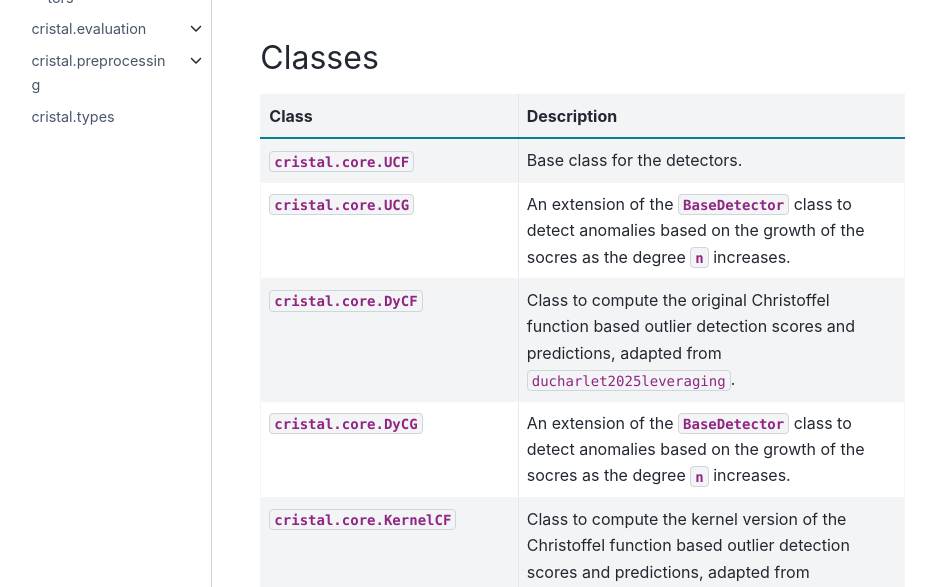
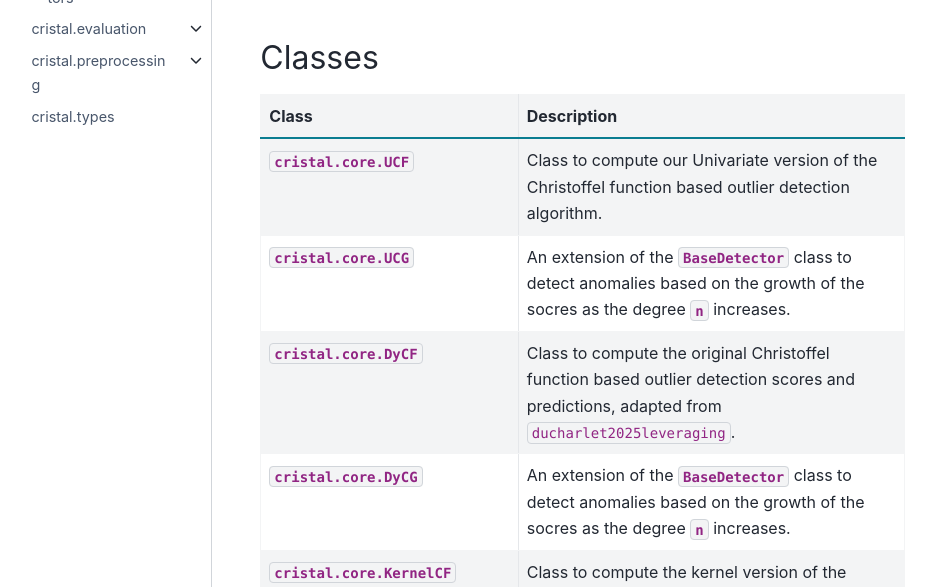
Before and after one commit to fgrivet/CRISTAL, a Sphinx documentation site: the page built from docs/source/API/cristal.core.rst, in a window 1280 px wide and 900 px high, cut to the strip 313-900 px from the top of the window. Shown: the whole strip, without its empty margins (59-995 px from the left). Built offline with Sphinx 7.4.7 and the PyData theme 0.15.4, drawn with Linux system fonts in a browser that asks for light colours; pages that are not in the unit, such as notebooks, are missing from menus; cross-references to code outside the pages are shown as plain code.

Commit message:
Fix: pipeline

```diff
--- a/docs/source/API/cristal.core.detectors.rst
+++ b/docs/source/API/cristal.core.detectors.rst
@@ -26,7 +26,7 @@ Classes
    * - :class:`cristal.core.detectors.NeedleCG <cristal.core.detectors.needle.NeedleCG>`
      - An extension of the :class:`BaseDetector <cristal.core.detectors.base_detector.BaseDetector>` class to detect anomalies based on the growth of the socres as the degree :attr:`n` increases.
    * - :class:`cristal.core.detectors.UCF <cristal.core.detectors.univariate.UCF>`
-     - Base class for the detectors.
+     - Class to compute our Univariate version of the Christoffel function based outlier detection algorithm.
    * - :class:`cristal.core.detectors.UCG <cristal.core.detectors.univariate.UCG>`
      - An extension of the :class:`BaseDetector <cristal.core.detectors.base_detector.BaseDetector>` class to detect anomalies based on the growth of the socres as the degree :attr:`n` increases.
 
--- a/docs/source/API/cristal.core.detectors.univariate.rst
+++ b/docs/source/API/cristal.core.detectors.univariate.rst
@@ -15,7 +15,7 @@ Classes
    * - Name
      - Description
    * - :class:`UCF <cristal.core.detectors.univariate.UCF>`
-     - Base class for the detectors.
+     - Class to compute our Univariate version of the Christoffel function based outlier detection algorithm.
    * - :class:`UCG <cristal.core.detectors.univariate.UCG>`
      - An extension of the :class:`BaseDetector <cristal.core.detectors.base_detector.BaseDetector>` class to detect anomalies based on the growth of the socres as the degree :attr:`n` increases.
 
--- a/docs/source/API/cristal.core.rst
+++ b/docs/source/API/cristal.core.rst
@@ -14,7 +14,7 @@ Classes
    * - Class
      - Description
    * - :class:`cristal.core.UCF <cristal.core.detectors.univariate.UCF>`
-     - Base class for the detectors.
+     - Class to compute our Univariate version of the Christoffel function based outlier detection algorithm.
    * - :class:`cristal.core.UCG <cristal.core.detectors.univariate.UCG>`
      - An extension of the :class:`BaseDetector <cristal.core.detectors.base_detector.BaseDetector>` class to detect anomalies based on the growth of the socres as the degree :attr:`n` increases.
    * - :class:`cristal.core.DyCF <cristal.core.detectors.dynamic.DyCF>`
--- a/docs/source/API/cristal.evaluation.rst
+++ b/docs/source/API/cristal.evaluation.rst
@@ -30,7 +30,7 @@ Submodules / Subpackages
    * - :mod:`cristal.evaluation.data`
      - Contains functions to generate distributions for testing CRISTAL detectors.
    * - :mod:`cristal.evaluation.metric`
-     - —
+     - TODO
 
 .. toctree::
    :hidden:
```
Also changed, not shown: 1 other file.
